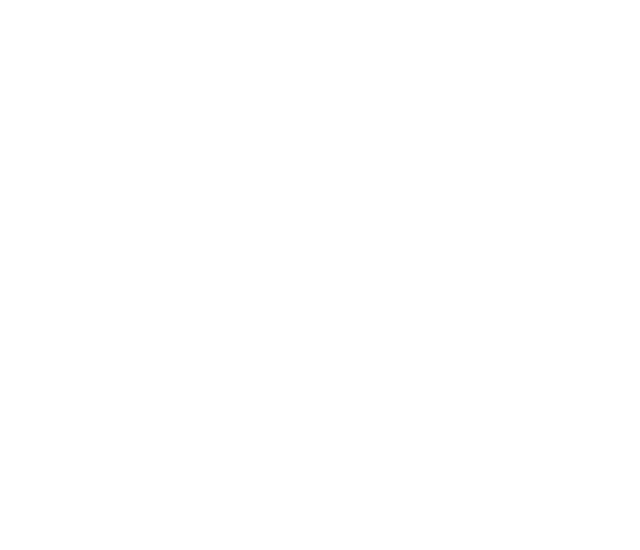
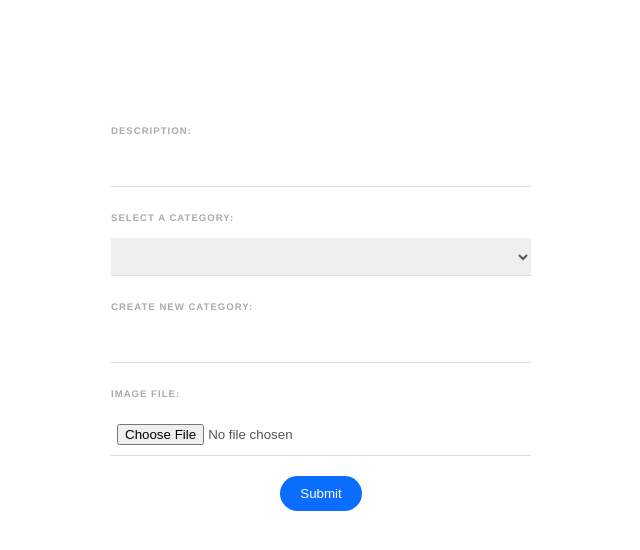
Before and after one commit to asmaaadel0/Photo-Album, a Vue app: page / in a window 1280 px wide. Shown: the top 550 px of the page, without its empty margins (319-959 px from the left). Built offline with nearby package versions, Linux system fonts and the light colour scheme.

Commit message:
update form

```diff
--- a/src/App.vue
+++ b/src/App.vue
@@ -1,5 +1,5 @@
 <template>
-  <TheForm/>
+  <TheForm :categories="['asmaa', 'lamiaa']"/>
 </template>
 
 <script>
--- a/src/components/TheForm.vue
+++ b/src/components/TheForm.vue
@@ -1,27 +1,170 @@
 <template>
-  <div></div>
+  <form @submit.prevent="handleSubmit">
+    <label for="description">description:</label>
+    <input
+      type="text"
+      name="description"
+      id="description"
+      required
+      v-model="description"
+    />
+    <div v-if="!description & error" class="error">Add description!</div>
+
+    <label for="category">Select a category:</label>
+    <select name="category" id="category" v-model="choosenCategory">
+      <option :value="category" v-for="category in categories" :key="category">
+        {{ category }}
+      </option>
+    </select>
+
+    <label for="newCategory">Create new category:</label>
+    <input
+      type="text"
+      name="newCategory"
+      id="newCategory"
+      v-model="newCategory"
+    />
+    <div v-if="!choosenCategory & !newCategory & error" class="error">
+      Choose Category or add new one...
+    </div>
+    <label for="image">Image file:</label>
+    <input
+      type="file"
+      name="image"
+      id="image"
+      @change="onChangeFile"
+      required
+    />
+    <div v-if="!file & error" class="error">Choose file</div>
+    <div class="submit">
+      <button @click="handleSubmit()">Submit</button>
+    </div>
+    <div v-if="errorResponse" class="error">{{ errorResponse }}</div>
+  </form>
 </template>
-
 <script>
 export default {
   name: "TheForm",
+  data() {
+    return {
+      description: "",
+      error: false,
+      file: "",
+      choosenCategory: "",
+      newCategory: "",
+      errorResponse: null,
+    };
+  },
+  methods: {
+    onChangeFile(event) {
+      this.file = event.target.files[0];
+      // this.$emit("update:modelValue", event.target.files[0]);
+    },
+    async handleSubmit() {
+      if (
+        !this.description ||
+        !this.choosenCategory & !this.newCategory ||
+        !this.file
+      ) {
+        this.error = true;
+        return;
+      }
+      this.error = true;
+      let category = "";
+      if (this.newCategory) {
+        category = this.newCategory;
+      } else {
+        category = this.choosenCategory;
+      }
+      try {
+        await this.$store.dispatch("addImage", {
+          description: this.description,
+          category: category,
+          file: this.file,
+          baseurl: this.$baseurl,
+        });
+        if (this.$store.getters["addedSuccessfully"]) {
+          this.hideAddRule();
+          this.$emit("doneSuccessfully");
+        }
+      } catch (err) {
+        console.log(err);
+        this.errorResponse = err;
+      }
+    },
+  },
+  props: ["categories"],
 };
 </script>
 
 <!-- Add "scoped" attribute to limit CSS to this component only -->
-<style scoped>
-h3 {
-  margin: 40px 0 0;
+<style>
+form {
+  max-width: 420px;
+  margin: 30px auto;
+  background: white;
+  text-align: left;
+  padding: 40px;
+  border-radius: 10px;
 }
-ul {
-  list-style-type: none;
-  padding: 0;
+
+label,
+.add {
+  color: #aaa;
+  display: inline-block;
+  margin: 25px 0 15px;
+  font-size: 0.6em;
+  text-transform: uppercase;
+  letter-spacing: 1px;
+  font-weight: bold;
 }
-li {
+
+input,
+select {
+  display: block;
+  padding: 10px 6px;
+  box-sizing: border-box;
+  width: 100%;
+  border: none;
+  border-bottom: 1px solid #ddd;
+  color: #555;
+}
+input:focus {
+  border: none;
+  outline: none;
+  border-bottom: 1px solid #ddd;
+}
+
+.pill {
   display: inline-block;
-  margin: 0 10px;
+  margin: 20px 10px 0 0;
+  padding: 6px 12px;
+  background: #eee;
+  border-radius: 20px;
+  font-size: 12px;
+  letter-spacing: 1px;
+  font-weight: bold;
+  color: #777;
+  cursor: pointer;
 }
-a {
-  color: #42b983;
+
+button {
+  background: #0b6dff;
+  border: 0;
+  padding: 10px 20px;
+  margin-top: 20px;
+  color: white;
+  border-radius: 20px;
+}
+
+.submit {
+  text-align: center;
+}
+
+.error {
+  color: red;
+  margin-top: 10px;
+  font-size: 0.8em;
+  font-weight: bold;
 }
 </style>
```
